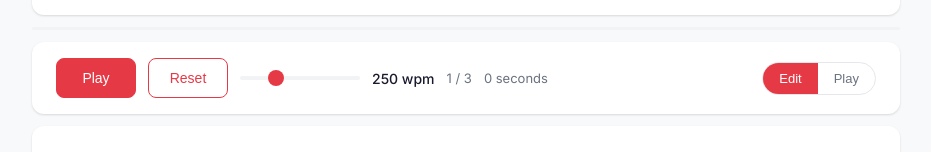
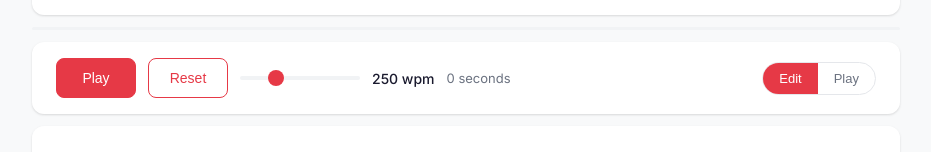
Before and after one commit to parzevaI/speed-2, a Next.js app: page / in a window 1280 px wide. Shown: the part 149-301 px from the top of the page, without its empty margins (174-1105 px from the left). Built offline with nearby package versions, Linux system fonts and the light colour scheme.

Commit message:
remove word count indicator

```diff
--- a/src/app/page.js
+++ b/src/app/page.js
@@ -126,7 +126,6 @@ function Home() {
         />
 
         <Wpm htmlFor="wpm">{wpm} wpm</Wpm>
-        <WordCount>{wordIndex + 1} / {wordStreamList.length.toLocaleString()}</WordCount>
         <Time>{formatTime(wordStreamList.length / (wpm / 60))}</Time>
 
         <ToggleGroup
```
